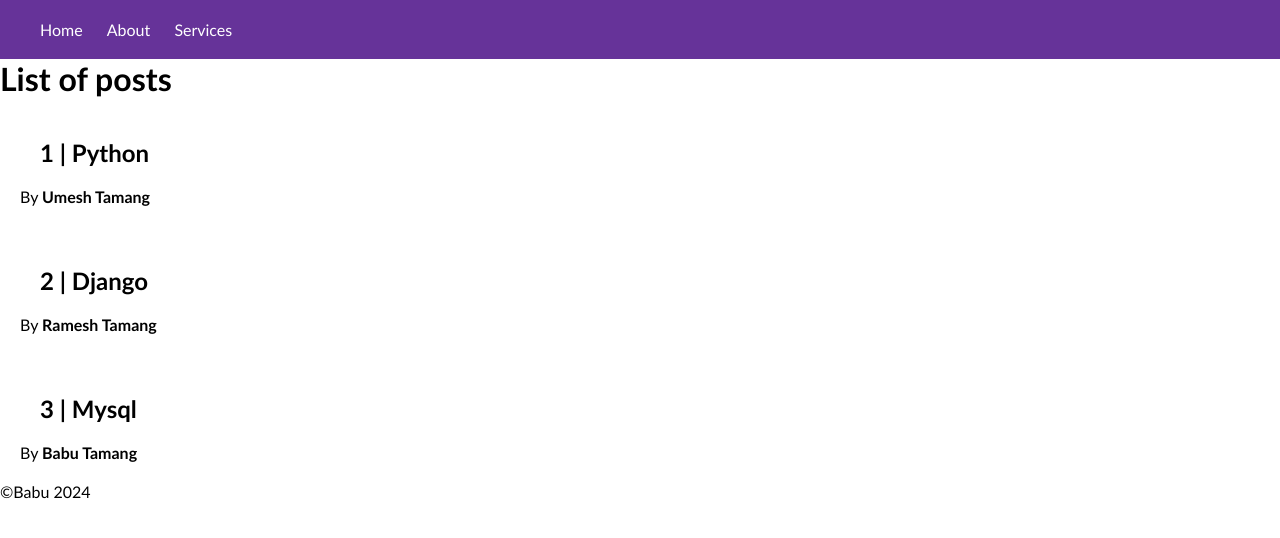
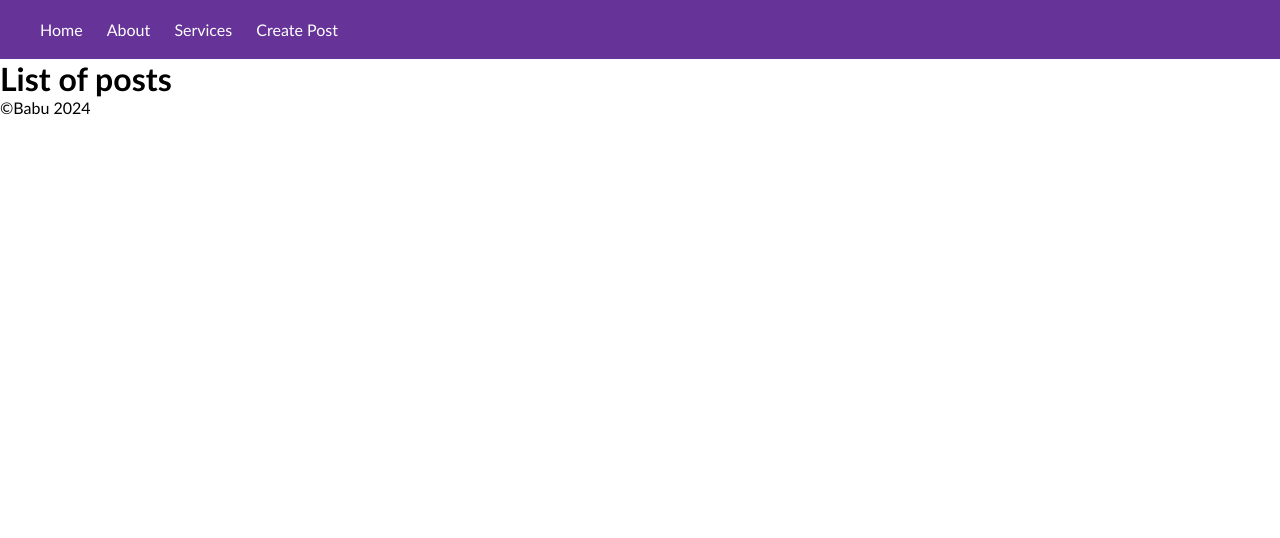
Before and after one commit to UmeshBabu7/Blog, a Django app: page / in a window 1280 px wide. Shown: the top 538 px of the page. Run offline with Django 5.2, Linux system fonts and the light colour scheme; data that the repository does not hold is empty.

Commit message:
using forms for create posts

```diff
--- /dev/null
+++ b/blogproject/posts/forms.py
@@ -0,0 +1,6 @@
+from django import forms
+
+class PostCreationForm(forms.Form):
+    title=forms.CharField(max_length=225)
+    content=forms.CharField(max_length=500)
+    author=forms.CharField(max_length=255)
--- a/blogproject/posts/static/css/main.css
+++ b/blogproject/posts/static/css/main.css
@@ -27,3 +27,8 @@
   .post{
     padding: 20px;
   }
+
+  form {
+    margin-top: 100px;
+    margin:20px;
+  }
--- a/blogproject/posts/templates/base.html
+++ b/blogproject/posts/templates/base.html
@@ -12,6 +12,7 @@
         <a class="nav-link" href="{% url 'posts_home' %}">Home</a>
         <a class="nav-link" href="{% url 'posts_about' %}">About</a>
         <a class="nav-link" href="{% url 'posts_services' %}">Services</a>
+        <a class="nav-link" href="{% url 'create_post' %}">Create Post</a>
     </header>
 
     {% block content %}
--- a/blogproject/posts/urls.py
+++ b/blogproject/posts/urls.py
@@ -3,5 +3,6 @@ from .import views
 urlpatterns = [
     path('',views.index,name='posts_home'),
     path('about/',views.about,name='posts_about'),
-    path('services/',views.services,name='posts_services')
+    path('services/',views.services,name='posts_services'),
+    path('create_post/',views.create_post,name='create_post')
 ]
--- a/blogproject/posts/views.py
+++ b/blogproject/posts/views.py
@@ -1,24 +1,27 @@
-from django.shortcuts import render
+from django.shortcuts import render,redirect
+from .forms import PostCreationForm
+from .models import Post
 
 # Create your views here.
 def index(request):
-    posts=[
-        {
-            "id":1,
-            "title":"Python",
-            "author":"Umesh Tamang"
-        },
-         {
-            "id":2,
-            "title":"Django",
-            "author":"Ramesh Tamang"
-        },
-         {
-            "id":3,
-            "title":"Mysql",
-            "author":"Babu Tamang"
-        }
-    ]
+    # posts=[
+    #     {
+    #         "id":1,
+    #         "title":"Python",
+    #         "author":"Umesh Tamang"
+    #     },
+    #      {
+    #         "id":2,
+    #         "title":"Django",
+    #         "author":"Ramesh Tamang"
+    #     },
+    #      {
+    #         "id":3,
+    #         "title":"Mysql",
+    #         "author":"Babu Tamang"
+    #     }
+    # ]
+    posts=Post.objects.all()
 
     context={
         'posts':posts,
@@ -38,3 +41,21 @@ def services(request):
         "title":"Services Page "
     }
     return render(request,'services.html',context)
+
+def create_post(request):
+    form=PostCreationForm()
+
+    if request.method =="POST":
+        data=request.POST
+
+        title=data["title"]
+        content=data["content"]
+        author=data["author"]
+
+        new_post=Post(
+            title=title,content=content,author=author)
+        new_post.save()
+
+        return redirect('posts_home')
+    context={'form':form}
+    return render(request,'createpost.html',context)
```
Also changed, not shown: blogproject/posts/templates/createpost.html (added, +11 -0 lines).
